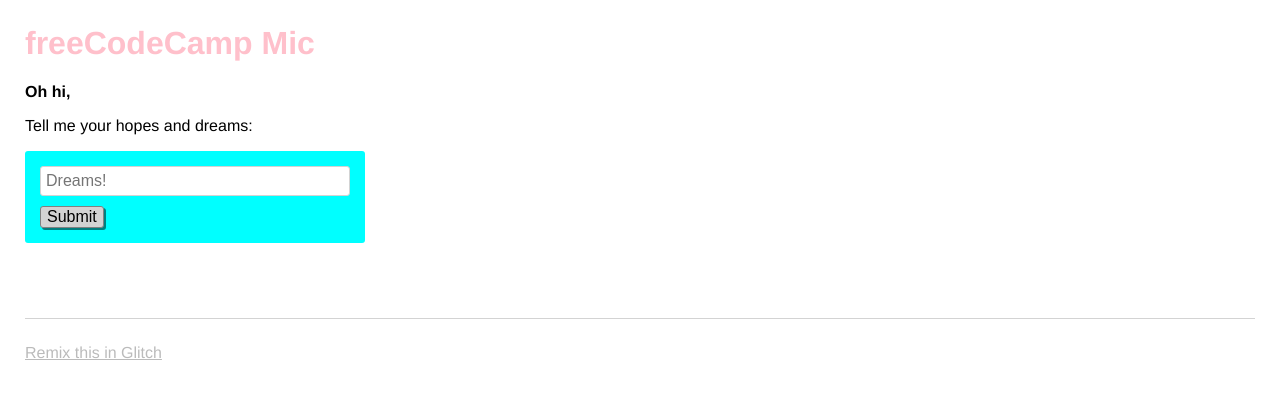
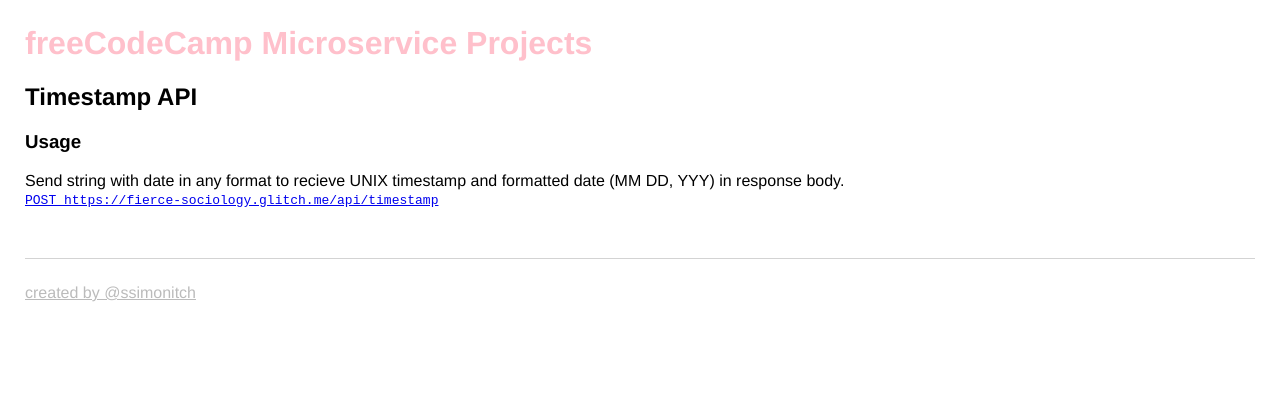
Before and after one commit to ssimonitch/fcc_microservice_project, a website: page views/index.html in a window 1280 px wide. Drawn offline with nearby package versions, Linux system fonts and the light colour scheme; no server answers.

Commit message:
Checkpoint

```diff
--- a/views/index.html
+++ b/views/index.html
@@ -20,27 +20,24 @@
   </head>
   <body>
     <header>
-      <h1>
-        freeCodeCamp Mic
-      </h1>
+      <h1>freeCodeCamp Microservice Projects</h1>
     </header>
 
     <main>
-      <p class="bold">Oh hi,</p>
-      <p>Tell me your hopes and dreams:</p>
-      <form>
-        <input type="text" maxlength="100" placeholder="Dreams!">
-        <button type="submit">Submit</button>
-      </form>
-      <section class="dreams">
-        <ul id="dreams">
-        </ul>
+      <section id="timestamp-api">
+        <h2>Timestamp API</h2>
+        <h3>Usage</h3>
+        <div>
+          Send string with date in any format to recieve UNIX timestamp and formatted date (MM DD, YYY) in response body.
+        </div>
+        <a href="https://fierce-sociology.glitch.me/api/timestamp">
+          <code>POST https://fierce-sociology.glitch.me/api/timestamp</code></a>
       </section>
     </main>
 
     <footer>
-      <a href="https://glitch.com">
-        Remix this in Glitch
+      <a href="https://github.com/ssimonitch">
+        created by @ssimonitch
       </a>
     </footer>
 
```
